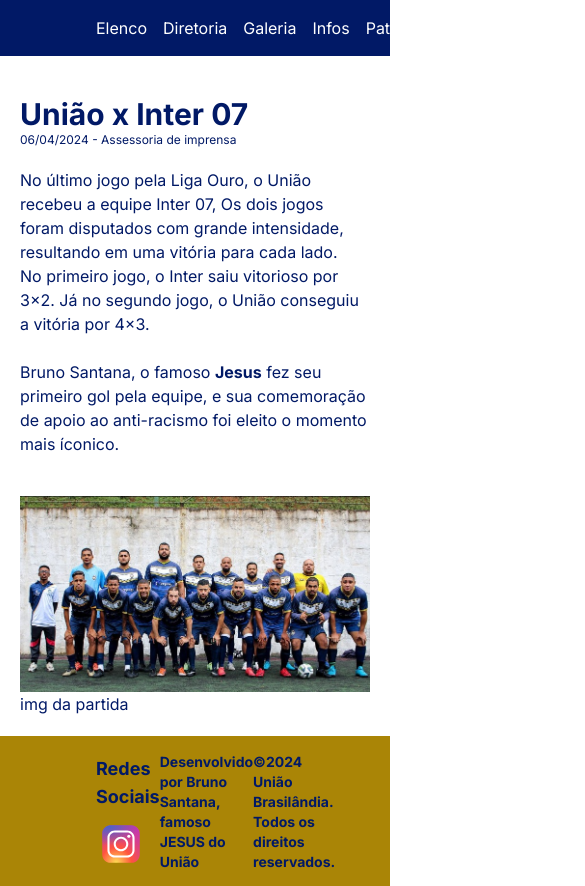
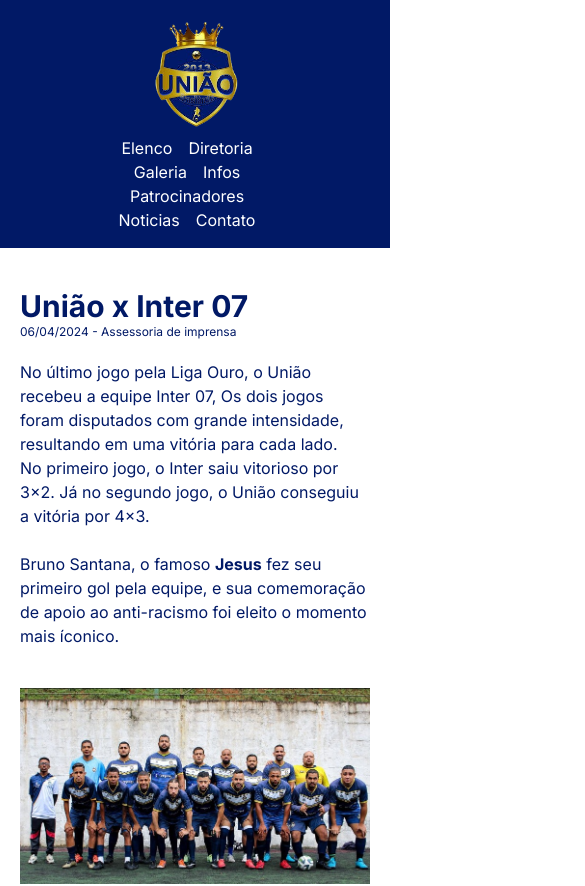
Before and after one commit to BrunooSanttana/UniaoBrasilandia, a Next.js app: page /uniaoInter07 in a window 390 px wide. Shown: the top 886 px of the page, 585 px wide, since content can reach past the window. Built offline with nearby package versions, Linux system fonts and the light colour scheme.

Commit message:
[feat] responsividade no header

```diff
--- a/src/app/globals.css
+++ b/src/app/globals.css
@@ -30,45 +30,109 @@ html {
   transform: scale(1.1);
 }
 
-
-
-
 /* Definição das cores personalizadas */
 @layer components {
   .bg-custom-blue {
-    --bg-custom-blue: #011966; /* Azul */
+    --bg-custom-blue: #011966;
+    /* Azul */
     background-color: var(--bg-custom-blue);
   }
 
   .bg-custom-gold {
-    --bg-custom-gold: #AA8506; /* Dourado */
+    --bg-custom-gold: #AA8506;
+    /* Dourado */
     background-color: var(--bg-custom-gold);
   }
+
   .bg-custom-black {
-    --bg-custom-black: #000000; /* preto */
+    --bg-custom-black: #000000;
+    /* preto */
     background-color: var(--bg-custom-black);
   }
+
   .bg-custom-white {
-    --bg-custom-white: #ffffff; /* branco */
+    --bg-custom-white: #ffffff;
+    /* branco */
     background-color: var(--bg-custom-white);
   }
 
   .text-custom-black {
-    --text-custom-black: #000000; /* Preto */
+    --text-custom-black: #000000;
+    /* Preto */
     color: var(--text-custom-black);
   }
 
   .text-custom-white {
-    --text-custom-white: #ffffff; /* Branco */
+    --text-custom-white: #ffffff;
+    /* Branco */
     color: var(--text-custom-white);
   }
+
   .text-custom-gold {
-    --text-custom-gold: #AA8506; /* gold */
+    --text-custom-gold: #AA8506;
+    /* gold */
     color: var(--text-custom-gold);
   }
+
   .text-custom-blue {
-    --text-custom-blue: #011966; /* blue */
+    --text-custom-blue: #011966;
+    /* blue */
     color: var(--text-custom-blue);
   }
 
+  /* Responsividade para ícones */
+  @media screen and (max-width: 768px) {
+    .icon-link {
+      margin-right: 10px;
+    }
+  }
 }
+
+/* Definição das cores personalizadas */
+@layer components {
+
+  /* Definindo estilos para o header */
+  header {
+    display: flex;
+    flex-direction: column;
+    align-items: center;
+    padding: 10px;
+  }
+
+  /* Estilos para o logo */
+  .logo {
+    margin-bottom: 10px;
+  }
+
+  /* Estilos para o menu de navegação */
+  nav {
+    display: flex;
+    flex-wrap: wrap;
+    justify-content: center;
+  }
+
+  /* Estilos para os itens do menu */
+  .nav-item {
+    margin: 5px;
+  }
+
+  /* Responsividade para o header */
+  @media screen and (min-width: 758px) {
+    header {
+      flex-direction: row;
+      justify-content: justify-between;
+    }
+
+    .logo {
+      margin-bottom: 5px;
+    }
+
+    nav {
+      flex-direction: row;
+    }
+
+    .nav-item {
+      margin: 0 10px;
+    }
+  }
+}
```
